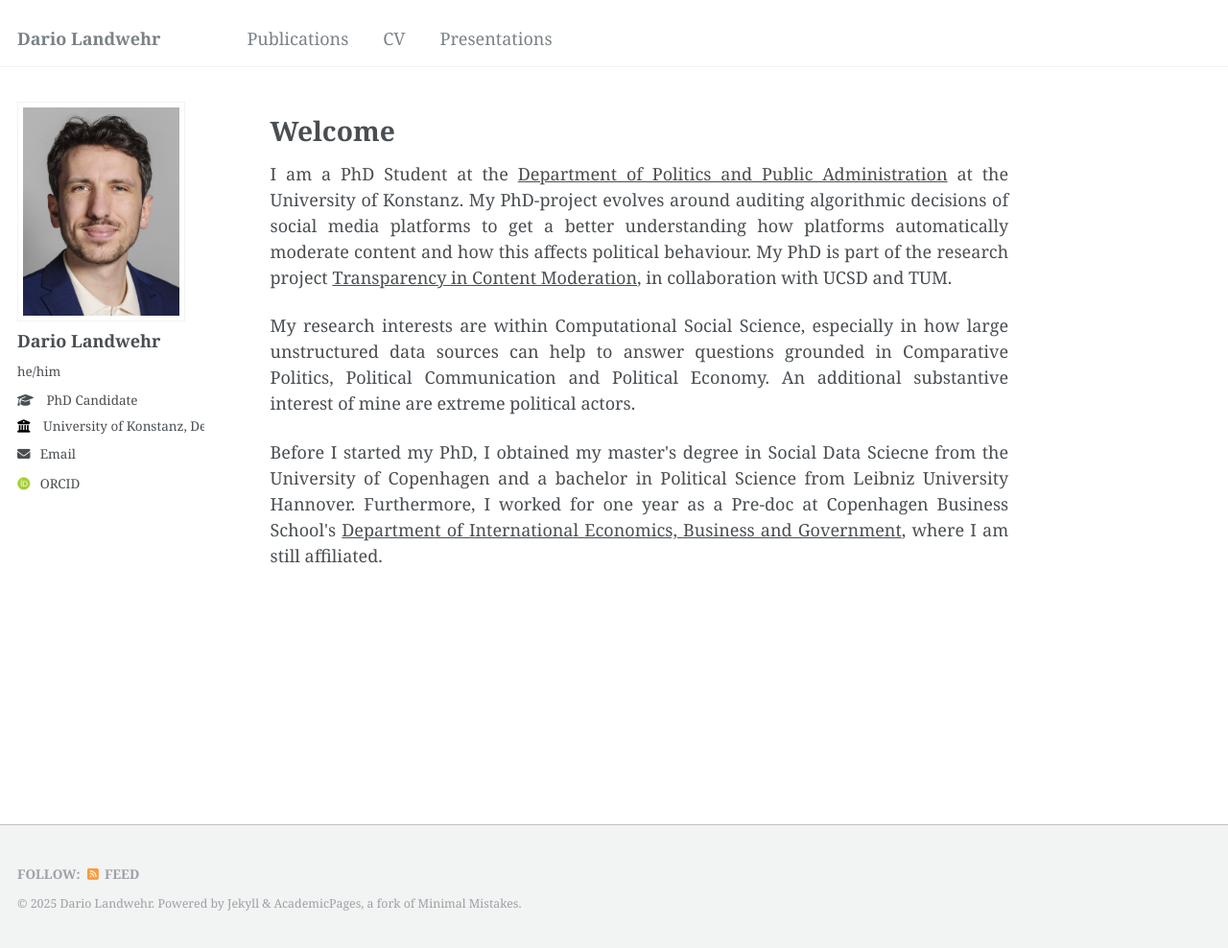
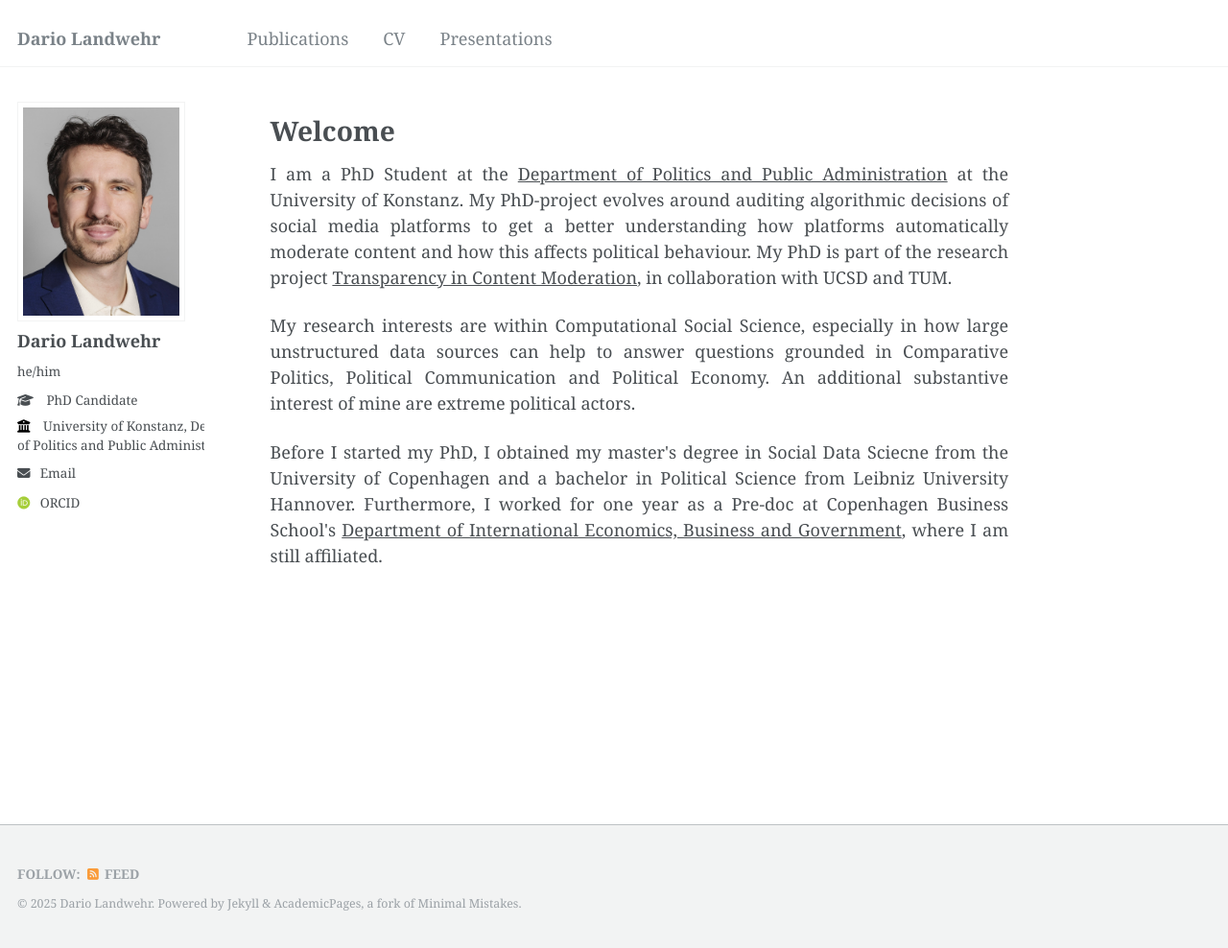
Before and after one commit to DarioLandwehr/DarioLandwehr.github.io, a Jekyll site: the page built from _pages/about.md, in a window 1280 px wide and 988 px high. Shown: the whole window at 96% size. Built offline with Jekyll 4.4.1, drawn with Linux system fonts in a browser that asks for light colours; some web fonts are replaced.

Commit message:
updated profile

```diff
--- a/_config.yml
+++ b/_config.yml
@@ -27,7 +27,7 @@ author:
   bio              : #"Politics & Computational Social Science"
   position         : "PhD Candidate"
   location         : #"Konstanz, Germany"
-  employer         : "University of Konstanz, Department of Politics and Public Administration"
+  employer         : "University of Konstanz, Department<br>of Politics and Public Administration"
   uri              : # URL
   email            : "dario.landwehr[at]uni-konstanz.de"
 
```
